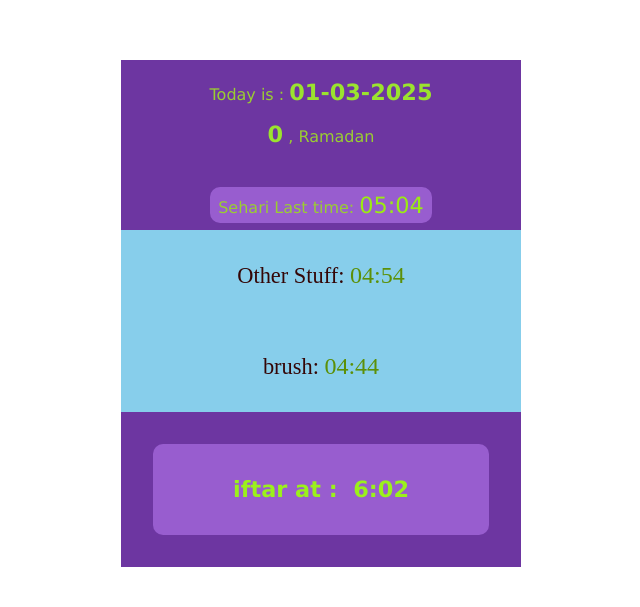
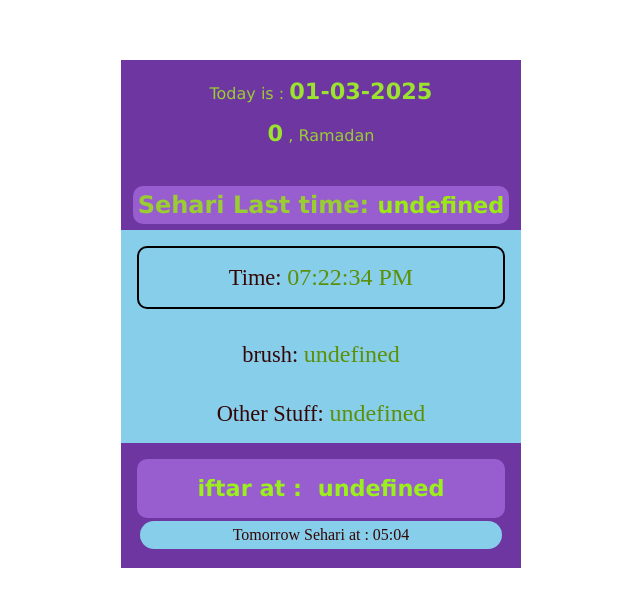
Before and after one commit to Saroar-Islam/SehriTime2.0, a plain HTML site: page index.html in a window 1280 px wide. Shown: the part 113-720 px from the top of the page, without its empty margins (319-959 px from the left). Drawn offline with Linux system fonts and the light colour scheme.

Commit message:
current time added

```diff
--- a/index.html
+++ b/index.html
@@ -24,7 +24,7 @@
                         <br />
                         <div class="sehriTime">
                             Sehari Last time:
-                            <span id="lastTimeSpan"></span>
+                            <span class="lastTimeSpan" id="lastTimeSpan"></span>
                         </div>
                     </div>
                 </section>
@@ -32,8 +32,10 @@
 
             <div id="contSub">
                 <div>
-                    Other Stuff:
-                    <span id="smoke"></span>
+                    <div class="clock">
+                        Time:
+                        <span id="clock"></span>
+                    </div>
                 </div>
 
                 <div>
@@ -42,12 +44,18 @@
                     <span id="brush"></span>
                 </div>
 
+                <div>
+                    Other Stuff:
+                    <span id="otherStuff"></span>
+                </div>
+
                 <div id="iftarDiv">
                     <div id="iftarInsideDiv">
                         <div id="iftarText">iftar at :</div>
 
                         <div id="iftarTimeSpan"></div>
                     </div>
+                    <p class="nextDaySehri" id="nextDaySehri">Tomorrow Sehari at :&nbsp;</p>
                 </div>
             </div>
         </div>
--- a/script.js
+++ b/script.js
@@ -88,11 +88,28 @@ const fullDate = `${String(now.getDate()).padStart(2, "0")}-${String(now.getMont
 
 document.getElementById("currentDate").innerHTML = fullDate;
 
-const arrayIndex = now.getDate() - 1;
+const arrayIndex = now.getDate() - 2;
 
-document.getElementById("ramadan").innerHTML = arrayIndex;
+document.getElementById("ramadan").innerHTML = arrayIndex + 1;
 
 const lastTimeSpan = (document.getElementById("lastTimeSpan").innerHTML = times[arrayIndex]);
-const smoke = (document.getElementById("smoke").innerHTML = arrayMinus10[arrayIndex]);
-const brush = (document.getElementById("brush").innerHTML = arrayMinus20[arrayIndex]);
+document.getElementById("brush").innerHTML = arrayMinus10[arrayIndex];
+document.getElementById("otherStuff").innerHTML = arrayMinus20[arrayIndex];
 const iftarTimeSpan = (document.getElementById("iftarTimeSpan").innerHTML = ifterTime[arrayIndex]);
+
+const nextDaySehri = (document.getElementById("nextDaySehri").innerHTML += times[arrayIndex + 1]);
+
+// clock
+function updateTime() {
+    const now = new Date();
+    let hours = now.getHours();
+    const minutes = String(now.getMinutes()).padStart(2, "0");
+    const seconds = String(now.getSeconds()).padStart(2, "0");
+    const amPm = hours >= 12 ? "PM" : "AM";
+    hours = hours % 12 || 12; // Convert to 12-hour format
+    hours = String(hours).padStart(2, "0");
+    document.getElementById("clock").textContent = `${hours}:${minutes}:${seconds} ${amPm}`;
+}
+
+setInterval(updateTime, 1000);
+updateTime(); // Initial call to display the time immediately on page load
--- a/style.css
+++ b/style.css
@@ -44,7 +44,10 @@ body {
     margin: 5px 0 5px 0;
     background: rgb(152, 93, 207);
     border-radius: 10px;
+    font-weight: bolder;
+    font-size: 1.5rem;
 }
+
 
 .btnSection {
     display: flex;
@@ -65,10 +68,15 @@ button {
 #contSub div {
     text-align: center;
     font-size: 1.4rem;
-    padding: 2rem;
+    padding: 1rem;
     color: rgb(52, 6, 6);
     /* margin-left: 40px; */
     /* background-color: antiquewhite; */
+}
+
+.clock {
+    border: 2px solid black;
+    border-radius: 10px;
 }
 
 #contSub div span {
@@ -93,3 +101,11 @@ button {
     padding: 5px;
     font-weight: bold;
 }
+
+.nextDaySehri {
+    background-color: skyblue;
+    border-radius: 50px;
+    padding: 5px;
+    margin: 3px;
+    font-size: 1rem;
+}
```
